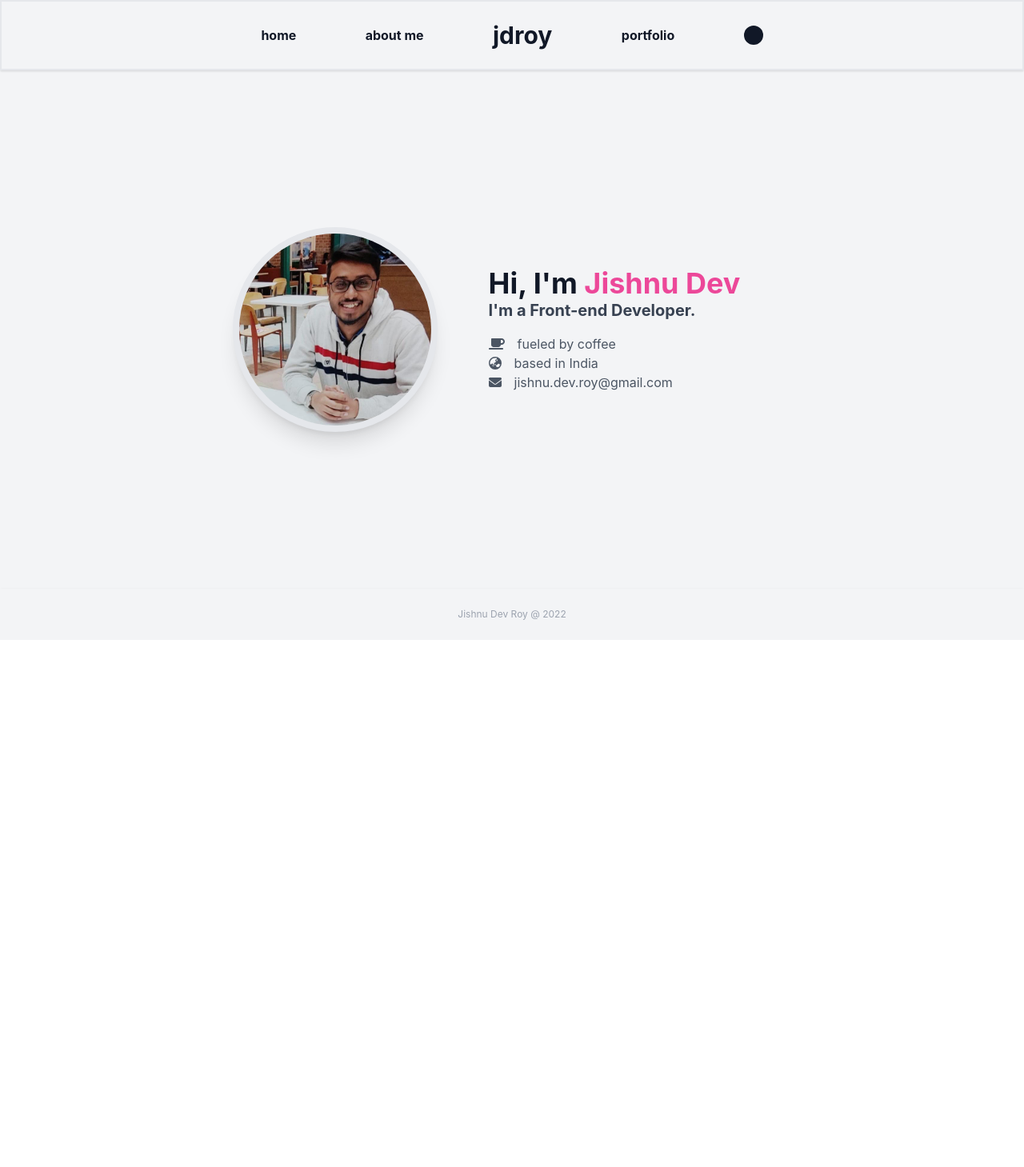
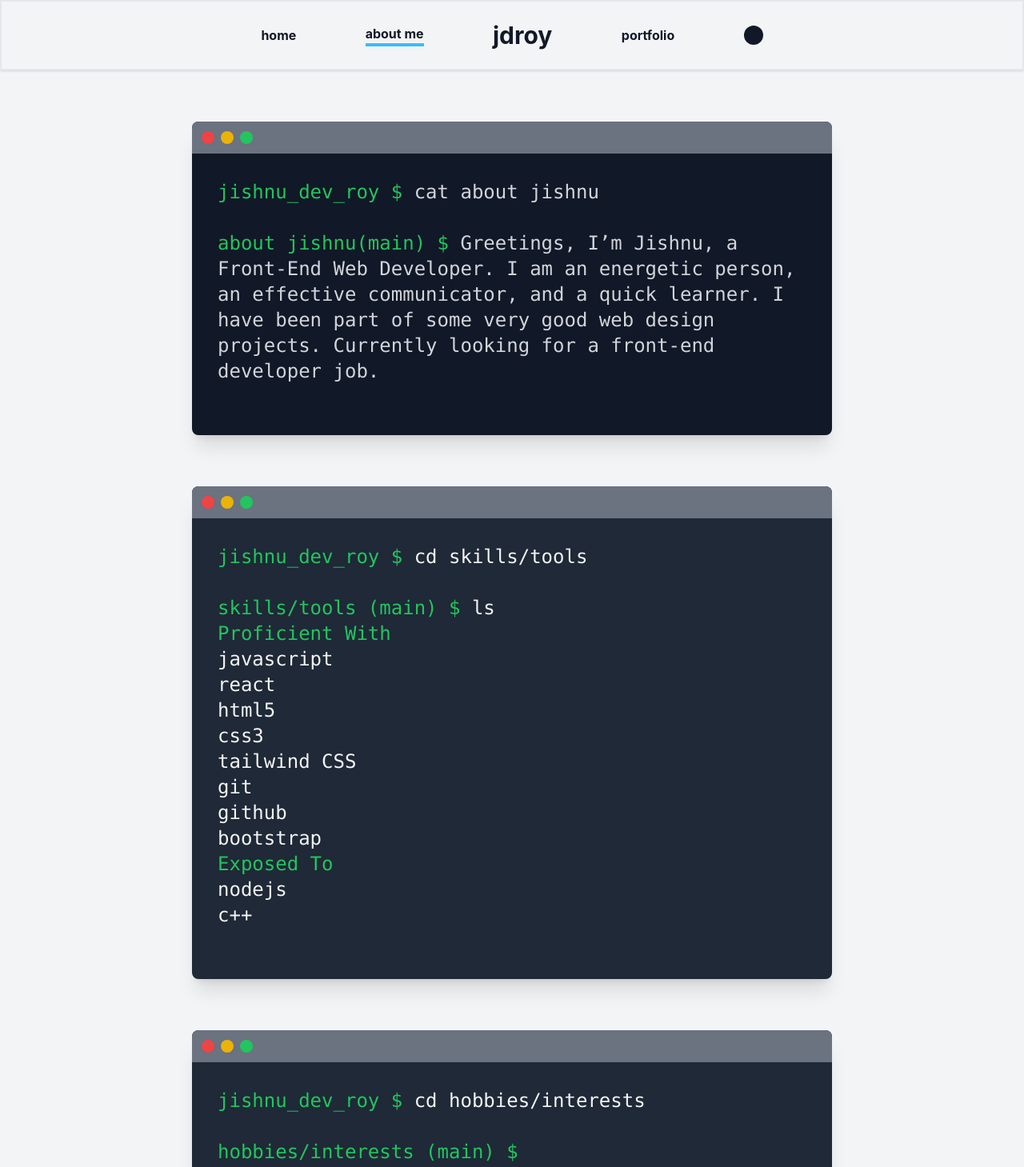
Before and after one commit to jishnu0712/myPortfolio, a React (Create React App) app: page /about in a window 1280 px wide. Shown: the top 1459 px of the page at 80% size. Before the commit the page ends 800 px from the top, so only its background shows below. Built offline with nearby package versions, Linux system fonts and the light colour scheme.

Commit message:
react router implemented

```diff
--- a/src/App.css
+++ b/src/App.css
@@ -1,11 +1,16 @@
 * {
     box-sizing: border-box;
 }
-
+html,body{
+    --tw-bg-opacity: 1;
+    background-color: rgb(243 244 246 / var(--tw-bg-opacity));
+}
 .header-links-container{
     max-width: 800px;
 }
-
+.box{
+    max-width: 800px;
+}
 @media (min-width: 1400px) {
     body{
         font-size: 20px;
--- a/src/App.js
+++ b/src/App.js
@@ -1,21 +1,22 @@
 import './App.css';
 import Footer from './Footer';
 import Header from './Header';
-import MainComponent from './MainComponent';
-import {
-  BrowserRouter as Router,
-  Switch,
-  Route,
-  Routes,
-  Link
-} from "react-router-dom";
+import MainComponent from './pages/MainComponent';
+import About from './pages/About'
+import { Route, Routes } from "react-router-dom";
+import Portfolio from './pages/Portfolio';
 
 function App() {
   return (
-    <div className="container h-screen min-w-full bg-gray-100 flex flex-col">
+    <div className="container h-screen min-w-full flex flex-col">
       <Header />
 
-      <MainComponent />
+      <Routes>
+        <Route index element={<MainComponent />} />
+        <Route path='/about' element={<About />} />
+        <Route path='/portfolio' element={<Portfolio />} />
+      </Routes>
+
 
       <Footer />
     </div>
--- a/src/Footer.js
+++ b/src/Footer.js
@@ -1,11 +1,11 @@
 import React from 'react';
 
 function Footer(props) {
-    return (
-        <footer className='flex justify-center p-6 shadow select-none'>
-        <p className='text-xs text-gray-400 '>Jishnu Dev Roy @ 2022</p>
-      </footer>
-    );
+  return (
+    <footer className='flex bg-gray-100 justify-center p-6 shadow select-none'>
+      <p className='text-xs text-gray-400 '>Jishnu Dev Roy @ 2022</p>
+    </footer>
+  );
 }
 
 export default Footer;
--- a/src/Header.js
+++ b/src/Header.js
@@ -1,4 +1,5 @@
 import React from 'react';
+import { NavLink } from "react-router-dom";
 
 const Header = () => {
   return (
@@ -7,18 +8,37 @@ const Header = () => {
       <div className="header-links-container  w-3/4  font-bold text-gray-900
          flex flex-wrap justify-evenly items-center ">
 
-          <p className="home cursor-pointer hover:border-b-4 hover:border-indigo-500">home</p>
+        <NavLink
+          to="/"
+          className={(isActive) => (isActive.isActive ? 'border-b-4 border-sky-400' : '')}
+        >
+          <p className="home cursor-pointer ">home</p>
+        </NavLink>
 
-          <p className="about-me cursor-pointer hover:border-b-4 hover:border-indigo-500">about me</p>
+        <NavLink
+          to="/about"
+          className={(isActive) => (isActive.isActive ? 'border-b-4 border-sky-400' : '')}
+        >
+          <p className="about-me cursor-pointer ">
+            about me
+          </p>
+        </NavLink>
 
+        <NavLink to="/">
           <p className="name  text-3xl cursor-pointer hover:text-gray-500">jdroy</p>
+        </NavLink>
 
-          <p className="portfolio cursor-pointer hover:border-b-4 hover:border-indigo-500">portfolio</p>
+        <NavLink to="/portfolio"
+          className={(isActive) => (isActive.isActive ? 'border-b-4 border-sky-400' : '')}
+        >
+          <p className="portfolio cursor-pointer">portfolio</p>
+        </NavLink>
+
 
         <div className="circle w-6 h-6 bg-gray-900 rounded-full cursor-pointer hover:shadow hover:shadow-cyan-300"></div>
 
       </div>
-      </header>
+    </header >
   );
 };
 
--- a/src/index.js
+++ b/src/index.js
@@ -3,12 +3,15 @@ import ReactDOM from 'react-dom/client';
 import './index.css';
 import App from './App';
 import reportWebVitals from './reportWebVitals';
+import { BrowserRouter as Router } from "react-router-dom";
 
 
 const root = ReactDOM.createRoot(document.getElementById('root'));
 root.render(
   <React.StrictMode>
-    <App />
+    <Router>
+      <App />
+    </Router>
   </React.StrictMode>
 );
 
--- /dev/null
+++ b/src/pages/About.js
@@ -0,0 +1,97 @@
+import React from 'react';
+
+function About() {
+    return (
+        <div className='box-container my-16  flex-grow flex flex-col justify-evenly items-center bg-gray-100'>
+
+            {/* intro Commandline */}
+            <div className="box  w-3/4  bg-gray-900 rounded-lg shadow-xl">
+                <div className="box-header bg-gray-500 h-10 rounded-t-lg py-3 px-4">
+                    <div className="buttons flex -ml-2">
+                        <div className="red rounded-full bg-red-500 h-4 w-4  mx-1"></div>
+                        <div className="yellow rounded-full bg-yellow-500 h-4 w-4 mx-1"></div>
+                        <div className="green rounded-full bg-green-500 h-4 w-4 mx-1"></div>
+                    </div>
+                </div>
+
+                <div className="box-content pb-16 p-8">
+                    <p className='font-mono text-gray-300 text-2xl '>
+                        <span className='text-green-500'> jishnu_dev_roy $ </span>cat about jishnu<br />
+                        <br />
+
+                        <span className='text-green-500'>about jishnu(main) $ </span>Greetings, I’m Jishnu,
+                        a Front-End Web Developer. I am an energetic person,
+                        an effective communicator, and a quick learner.
+                        I have been part of some very good web design projects.
+                        Currently looking for a front-end developer job.
+                    </p>
+                </div>
+            </div>
+            {/* skills */}
+            <div className="box mt-16 w-3/4 h-content bg-gray-800 rounded-lg shadow-xl">
+                <div className="box-header bg-gray-500 h-10 rounded-t-lg py-3 px-4">
+                    <div className="buttons flex -ml-2">
+                        <div className="red rounded-full bg-red-500 h-4 w-4  mx-1"></div>
+                        <div className="yellow rounded-full bg-yellow-500 h-4 w-4 mx-1"></div>
+                        <div className="green rounded-full bg-green-500 h-4 w-4 mx-1"></div>
+                    </div>
+                </div>
+
+                <div className="box-content pb-16 p-8">
+                    <p className='font-mono text-gray-100 text-2xl '>
+                        <span className='text-green-500'> jishnu_dev_roy $ </span>cd skills/tools<br />
+                        <br />
+
+                        <span className='text-green-500'>skills/tools (main) $</span> ls<br />
+
+                        <span className='text-green-500'>Proficient With</span><br />
+
+                        javascript<br />
+                        react<br />
+                        html5<br />
+                        css3<br />
+                        tailwind CSS<br />
+                        git<br />
+                        github<br />
+                        bootstrap<br />
+
+                        <span className='text-green-500'>Exposed To</span><br />
+
+
+                        nodejs<br />
+                        c++<br />
+                    </p>
+                </div>
+            </div>
+
+            {/* interests */}
+
+            <div className="box mt-16 w-3/4 h-content bg-gray-800 rounded-lg shadow-xl">
+                <div className="box-header bg-gray-500 h-10 rounded-t-lg py-3 px-4">
+                    <div className="buttons flex -ml-2">
+                        <div className="red rounded-full bg-red-500 h-4 w-4  mx-1"></div>
+                        <div className="yellow rounded-full bg-yellow-500 h-4 w-4 mx-1"></div>
+                        <div className="green rounded-full bg-green-500 h-4 w-4 mx-1"></div>
+                    </div>
+                </div>
+
+                <div className="box-content pb-16 p-8">
+                    <p className='font-mono text-gray-100 text-2xl '>
+                        <span className='text-green-500'> jishnu_dev_roy $ </span>cd hobbies/interests<br />
+                        <br />
+
+                        <span className='text-green-500'>hobbies/interests (main) $ </span><br/>
+
+                        📖reading<br/>
+                        🎭theater<br/>
+                        🎥movies<br/>
+                        🌶cooking<br/>
+                    </p>
+                </div>
+            </div>
+
+        </div>
+    );
+}
+
+export default About;
--- a/src/MainComponent.js
+++ b/src/pages/MainComponent.js
@@ -9,7 +9,7 @@ const email = <FontAwesomeIcon icon={faEnvelope} />
 
 const MainComponent = () => {
     return (
-        <main className='flex-grow p-8 w-full flex flex-col justify-center items-center
+        <main className=' flex-grow p-8 w-full flex flex-col justify-center items-center
         sm:flex-col lg:flex-row '>
 
             <div className="">
--- /dev/null
+++ b/src/pages/Portfolio.js
@@ -0,0 +1,11 @@
+import React from 'react';
+
+function Portfolio(props) {
+    return (
+        <div>
+            <h1>Portfolio</h1>
+        </div>
+    );
+}
+
+export default Portfolio;
```
Lines whose indentation alone changed are shown as unchanged.
